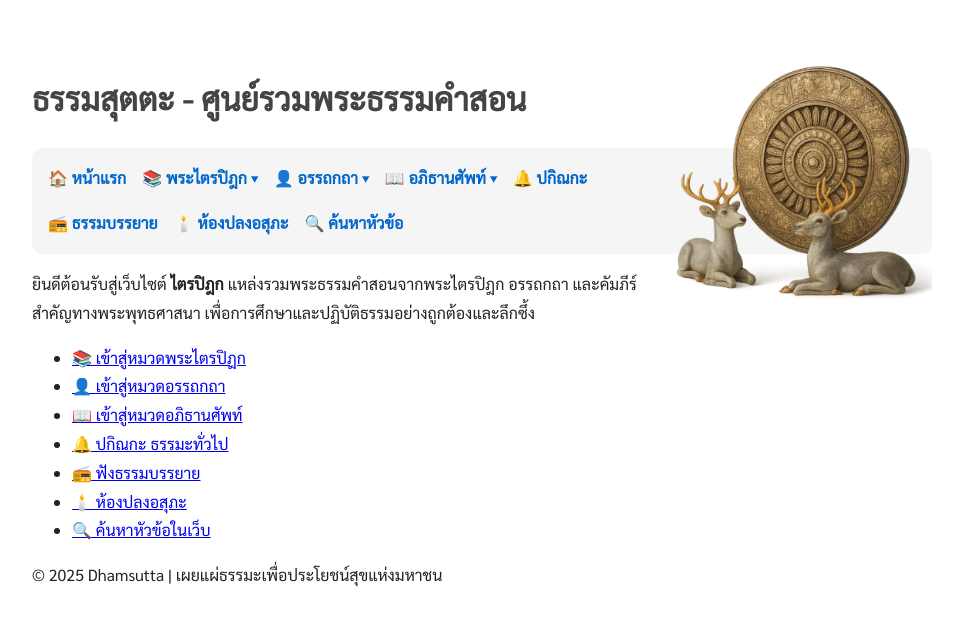
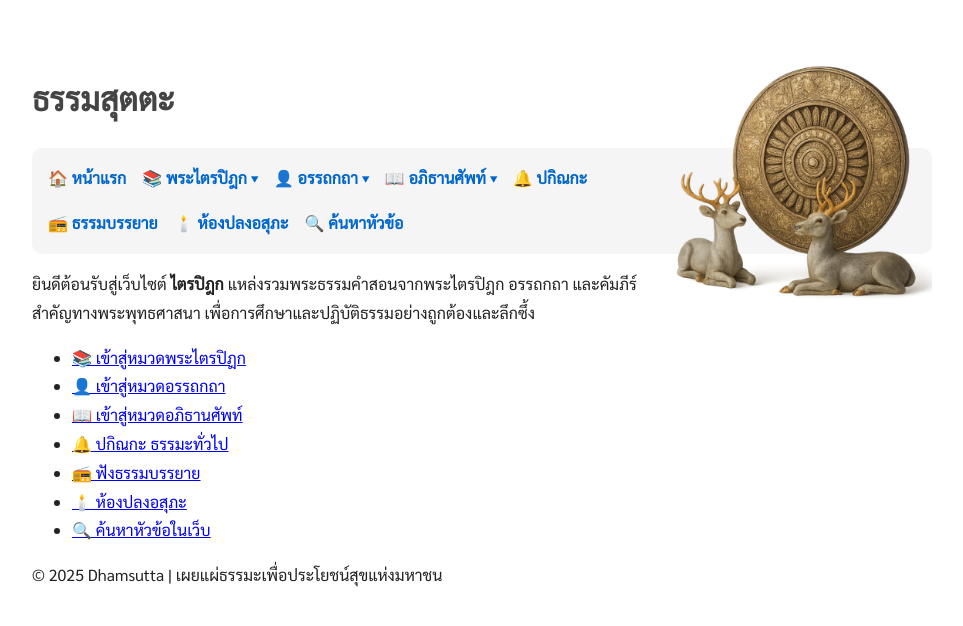
Before and after one commit to dhamsutta/tripitaka, a Jekyll site: the page index.html, which Jekyll copies as it is, in a window 1280 px wide. Shown: the top 626 px of the page, without its empty margins (158-1121 px from the left). Built offline with Jekyll 4.4.1, drawn with Linux system fonts in a browser that asks for light colours; some of the changed lines change nothing that is shown.

Commit message:
Update index.html

```diff
--- a/index.html
+++ b/index.html
@@ -13,13 +13,13 @@
   <meta charset="UTF-8">
   <meta name="viewport" content="width=device-width, initial-scale=1.0">
   <title>หน้าแรก - ไตรปิฎก</title>
-  <meta name="description" content="ศูนย์รวมพระธรรมคำสอนจากพระไตรปิฎก อรรถกถา อภิธรรม และธรรมบรรยาย">
+  <meta name="description" content="รวมพระธรรมคำสอนจากพระไตรปิฎก อรรถกถา อภิธรรม และธรรมบรรยาย">
   <meta name="keywords" content="ไตรปิฎก, พระวินัย, พระสูตร, พระอภิธรรม, ธรรมะ, พุทธศาสนา">
   <meta name="robots" content="index, follow">
   <link rel="canonical" href="https://dhamsutta.github.io/tripitaka/">
 
   <!-- Open Graph -->
-  <meta property="og:title" content="ไตรปิฎก - ศูนย์รวมพระธรรมคำสอน">
+  <meta property="og:title" content="ไตรปิฎก - รวมพระธรรมคำสอน">
   <meta property="og:description" content="ศึกษาธรรมะจากพระไตรปิฎก อรรถกถา และอภิธรรม">
   <meta property="og:type" content="website">
   <meta property="og:url" content="https://dhamsutta.github.io/tripitaka/">
@@ -60,7 +60,7 @@ style="float: right; width: 30%; margin-left: 1em; margin-bottom: 1em;"
 </head>
 <body>
   <header>
-    <h1>ธรรมสุตตะ - ศูนย์รวมพระธรรมคำสอน</h1>
+    <h1>ธรรมสุตตะ</h1>
   </header>
 
   <nav>
```
